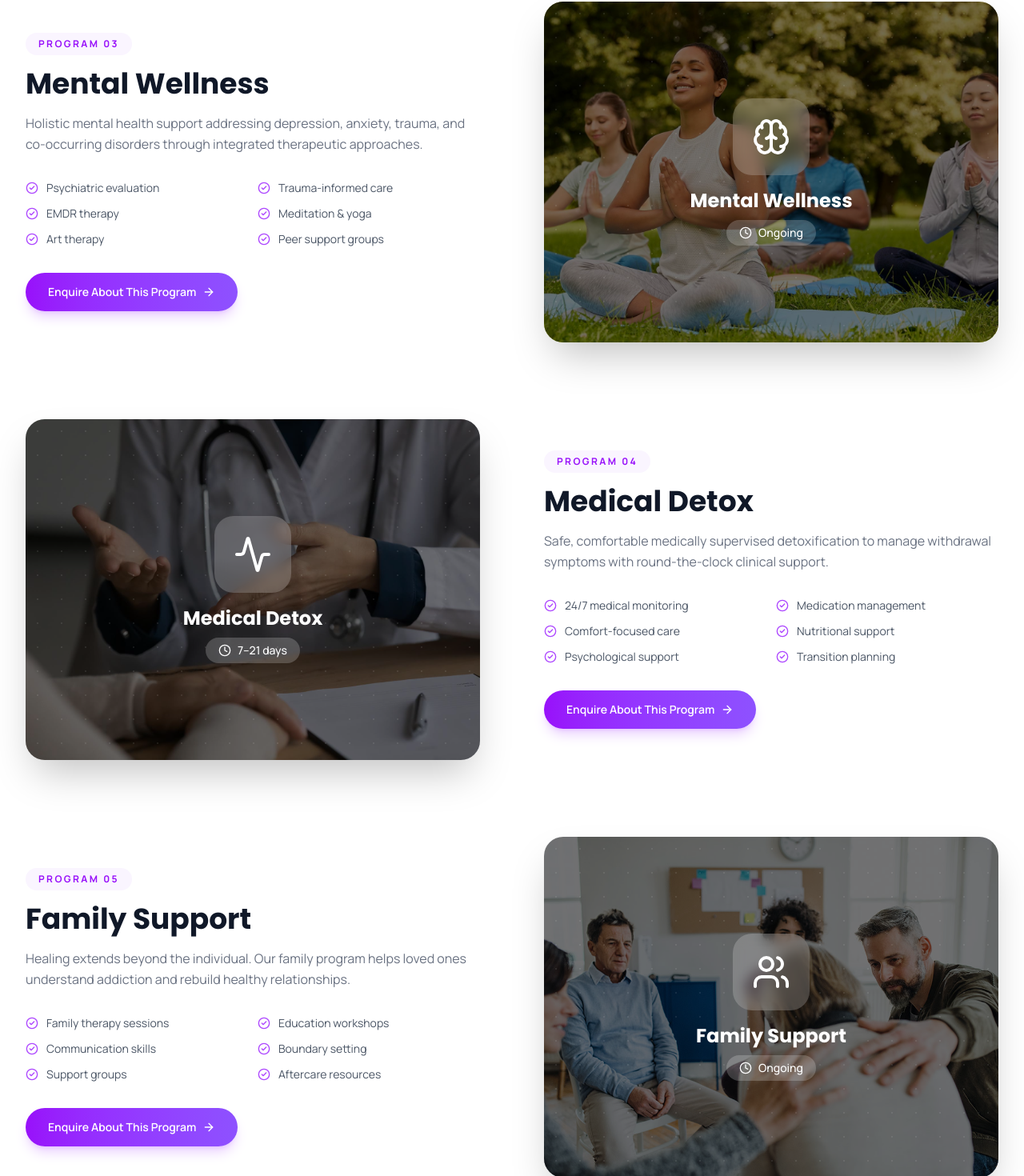
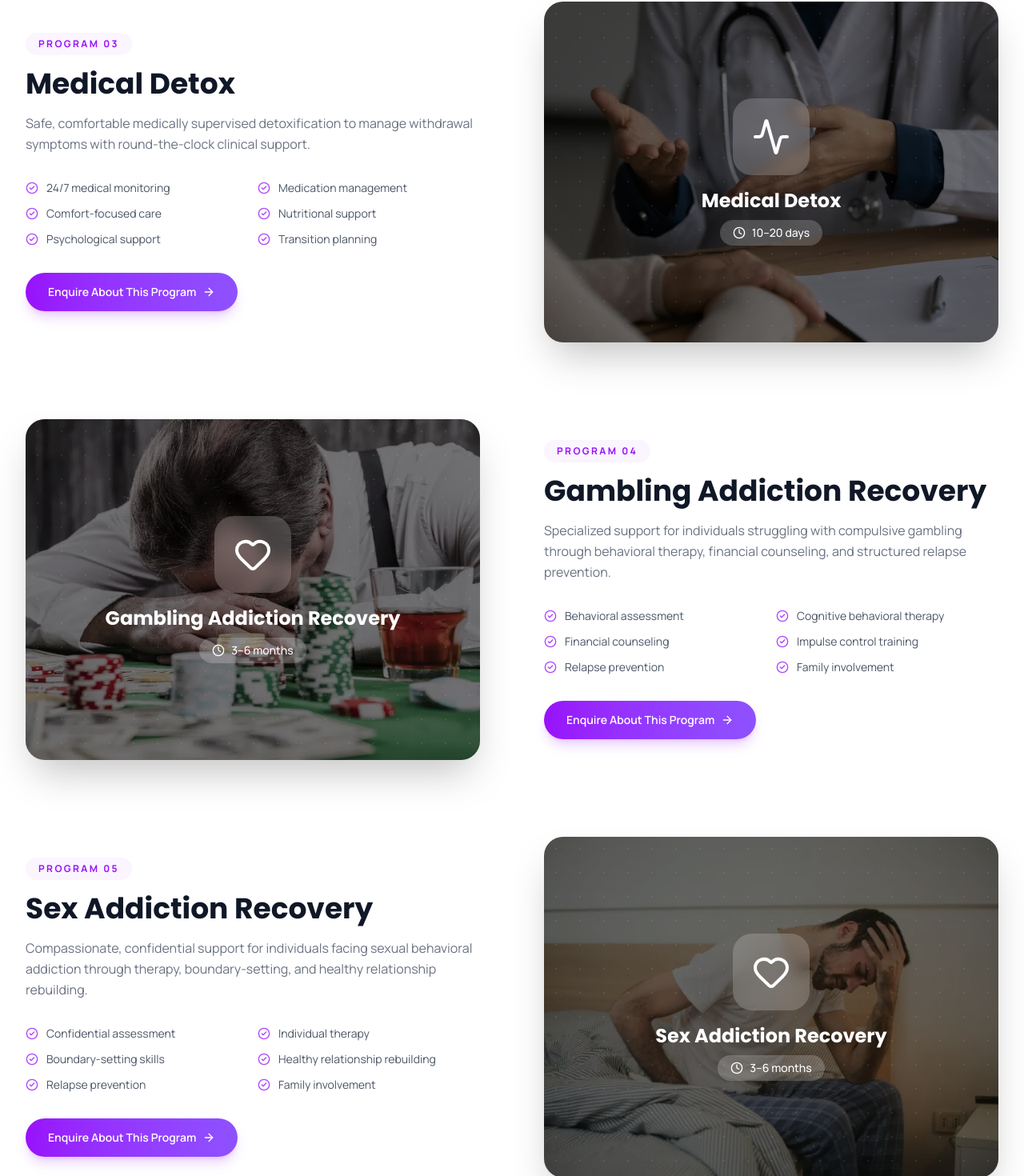
Before and after one commit to jiwanpariwartan/Jiwan-Pariwartan, a Next.js app: page /programs in a window 1280 px wide. Shown: the part 1818-3288 px from the top of the page at 80% size. Built offline with nearby package versions, Linux system fonts and the light colour scheme.

Commit message:
fix: updated programs

```diff
--- a/data/programs.ts
+++ b/data/programs.ts
@@ -13,8 +13,8 @@ export const programs: Program[] = [
       ne: "मद्यपानको निर्भरताबाट मुक्त हुन सहयोग गर्ने करुणामय तथा चिकित्सकीय निगरानीमा सञ्चालन हुने समग्र कार्यक्रम।",
     },
     duration: {
-      en: "30–90 days",
-      ne: "३०–९० दिन",
+      en: "3–6 months",
+      ne: "३–६ महिना",
     },
     icon: "Heart",
     color: "from-purple-600 to-violet-500",
@@ -40,8 +40,8 @@ export const programs: Program[] = [
       ne: "लागूपदार्थ दुरुपयोगको उपचारका लागि चिकित्सकीय सेवा, मनोचिकित्सा र समग्र उपचार पद्धतिको संयोजन।",
     },
     duration: {
-      en: "45–120 days",
-      ne: "४५–१२० दिन",
+      en: "3–6 months",
+      ne: "३–६ महिना",
     },
     icon: "Shield",
     color: "from-violet-600 to-indigo-500",
@@ -52,33 +52,6 @@ export const programs: Program[] = [
       { en: "Mindfulness practices", ne: "माइन्डफुलनेस अभ्यास" },
       { en: "Nutrition counseling", ne: "पोषण परामर्श" },
       { en: "Life skills training", ne: "जीवन सीप तालिम" },
-    ],
-  },
-
-  {
-    id: "mental-wellness",
-    image: "/images/programs/mental.jpg",
-    title: {
-      en: "Mental Wellness",
-      ne: "मानसिक स्वास्थ्य",
-    },
-    description: {
-      en: "Holistic mental health support addressing depression, anxiety, trauma, and co-occurring disorders through integrated therapeutic approaches.",
-      ne: "डिप्रेसन, चिन्ता, आघात तथा अन्य मानसिक समस्याका लागि समग्र मानसिक स्वास्थ्य सहयोग।",
-    },
-    duration: {
-      en: "Ongoing",
-      ne: "निरन्तर",
-    },
-    icon: "Brain",
-    color: "from-indigo-600 to-purple-500",
-    features: [
-      { en: "Psychiatric evaluation", ne: "मनोचिकित्सकीय मूल्याङ्कन" },
-      { en: "Trauma-informed care", ne: "आघात-सम्बन्धी उपचार" },
-      { en: "EMDR therapy", ne: "EMDR थेरापी" },
-      { en: "Meditation & yoga", ne: "ध्यान तथा योग" },
-      { en: "Art therapy", ne: "कला थेरापी" },
-      { en: "Peer support groups", ne: "सहकर्मी सहयोग समूह" },
     ],
   },
 
@@ -94,8 +67,8 @@ export const programs: Program[] = [
       ne: "२४ घण्टा चिकित्सकीय निगरानीमा सुरक्षित तथा सहज डिटक्स कार्यक्रम।",
     },
     duration: {
-      en: "7–21 days",
-      ne: "७–२१ दिन",
+      en: "10–20 days",
+      ne: "१०–२० दिन",
     },
     icon: "Activity",
     color: "from-pink-600 to-rose-500",
@@ -110,56 +83,86 @@ export const programs: Program[] = [
   },
 
   {
-    id: "family-support",
-    image: "/images/programs/family.jpg",
+    id: "gambling-addiction",
+    image: "/images/programs/glaming-addiction.webp",
     title: {
-      en: "Family Support",
-      ne: "पारिवारिक सहयोग",
+      en: "Gambling Addiction Recovery",
+      ne: "जुवा लत पुनर्स्थापना",
     },
     description: {
-      en: "Healing extends beyond the individual. Our family program helps loved ones understand addiction and rebuild healthy relationships.",
-      ne: "हाम्रो पारिवारिक कार्यक्रमले परिवारलाई लतसम्बन्धी ज्ञान दिई स्वस्थ सम्बन्ध पुनर्निर्माण गर्न सहयोग गर्छ।",
+      en: "Specialized support for individuals struggling with compulsive gambling through behavioral therapy, financial counseling, and structured relapse prevention.",
+      ne: "जुवाको बाध्यकारी लतबाट मुक्त हुन व्यवहार थेरापी, वित्तीय परामर्श र पुनःलत रोकथाममा आधारित विशेष कार्यक्रम।",
     },
     duration: {
-      en: "Ongoing",
-      ne: "निरन्तर",
+      en: "3–6 months",
+      ne: "३–६ महिना",
     },
-    icon: "Users",
+    icon: "Dice5",
     color: "from-amber-600 to-orange-500",
     features: [
-      { en: "Family therapy sessions", ne: "पारिवारिक थेरापी सत्र" },
-      { en: "Education workshops", ne: "शैक्षिक कार्यशाला" },
-      { en: "Communication skills", ne: "सञ्चार सीप" },
-      { en: "Boundary setting", ne: "सीमा निर्धारण" },
-      { en: "Support groups", ne: "सहयोग समूह" },
-      { en: "Aftercare resources", ne: "उपचारपछिका स्रोतहरू" },
+      { en: "Behavioral assessment", ne: "व्यवहार मूल्याङ्कन" },
+      { en: "Cognitive behavioral therapy", ne: "संज्ञानात्मक व्यवहार थेरापी" },
+      { en: "Financial counseling", ne: "वित्तीय परामर्श" },
+      { en: "Impulse control training", ne: "आवेग नियन्त्रण तालिम" },
+      { en: "Relapse prevention", ne: "पुनःलत रोकथाम" },
+      { en: "Family involvement", ne: "परिवारको सहभागिता" },
     ],
   },
 
   {
-    id: "counseling",
-    image: "/images/programs/individual.jpg",
+    id: "sex-addiction",
+    image: "/images/programs/sex.webp",
     title: {
-      en: "Individual Counseling",
-      ne: "व्यक्तिगत परामर्श",
+      en: "Sex Addiction Recovery",
+      ne: "यौन लत पुनर्स्थापना",
     },
     description: {
-      en: "One-on-one therapeutic sessions with certified addiction counselors providing personalized guidance and emotional support.",
-      ne: "प्रमाणित परामर्शदातासँग व्यक्तिगत मार्गदर्शन तथा भावनात्मक सहयोग प्रदान गर्ने सत्रहरू।",
+      en: "Compassionate, confidential support for individuals facing sexual behavioral addiction through therapy, boundary-setting, and healthy relationship rebuilding.",
+      ne: "यौन व्यवहारसम्बन्धी लतबाट मुक्त हुन थेरापी, सीमा निर्धारण र स्वस्थ सम्बन्ध पुनर्निर्माणमा आधारित गोपनीय सहयोग।",
+    },
+    duration: {
+      en: "3–6 months",
+      ne: "३–६ महिना",
+    },
+    icon: "ShieldCheck",
+    color: "from-teal-600 to-cyan-500",
+    features: [
+      { en: "Confidential assessment", ne: "गोपनीय मूल्याङ्कन" },
+      { en: "Individual therapy", ne: "व्यक्तिगत थेरापी" },
+      { en: "Boundary-setting skills", ne: "सीमा निर्धारण सीप" },
+      {
+        en: "Healthy relationship rebuilding",
+        ne: "स्वस्थ सम्बन्ध पुनर्निर्माण",
+      },
+      { en: "Relapse prevention", ne: "पुनःलत रोकथाम" },
+      { en: "Family involvement", ne: "परिवारको सहभागिता" },
+    ],
+  },
+
+  {
+    id: "counseling-family-support",
+    image: "/images/programs/family.jpg",
+    title: {
+      en: "Individual & Family Counseling",
+      ne: "व्यक्तिगत तथा पारिवारिक परामर्श",
+    },
+    description: {
+      en: "Professional counseling services for individuals and families to strengthen relationships, improve communication, and support long-term recovery.",
+      ne: "व्यक्तिगत तथा पारिवारिक सम्बन्ध सुदृढ गर्दै दीर्घकालीन पुनर्स्थापनामा सहयोग गर्ने व्यावसायिक परामर्श सेवा।",
     },
     duration: {
       en: "Flexible",
       ne: "लचिलो",
     },
-    icon: "MessageCircle",
-    color: "from-teal-600 to-cyan-500",
+    icon: "Users",
+    color: "from-indigo-500 to-purple-500",
     features: [
-      { en: "Licensed therapists", ne: "इजाजतप्राप्त थेरापिस्ट" },
-      { en: "Personalized treatment", ne: "व्यक्तिगत उपचार योजना" },
-      { en: "Trauma processing", ne: "आघात व्यवस्थापन" },
-      { en: "Grief counseling", ne: "शोक परामर्श" },
-      { en: "Motivational interviewing", ne: "प्रेरणात्मक अन्तर्वार्ता" },
+      { en: "Individual counseling", ne: "व्यक्तिगत परामर्श" },
+      { en: "Family therapy sessions", ne: "पारिवारिक थेरापी सत्र" },
+      { en: "Communication skills", ne: "सञ्चार सीप" },
+      { en: "Support groups", ne: "सहयोग समूह" },
       { en: "Goal setting", ne: "लक्ष्य निर्धारण" },
+      { en: "Aftercare guidance", ne: "उपचारपछिको मार्गदर्शन" },
     ],
   },
 ];
```
Also changed, not shown: public/images/programs/glaming-addiction.webp (added), public/images/programs/sex.webp (added).
